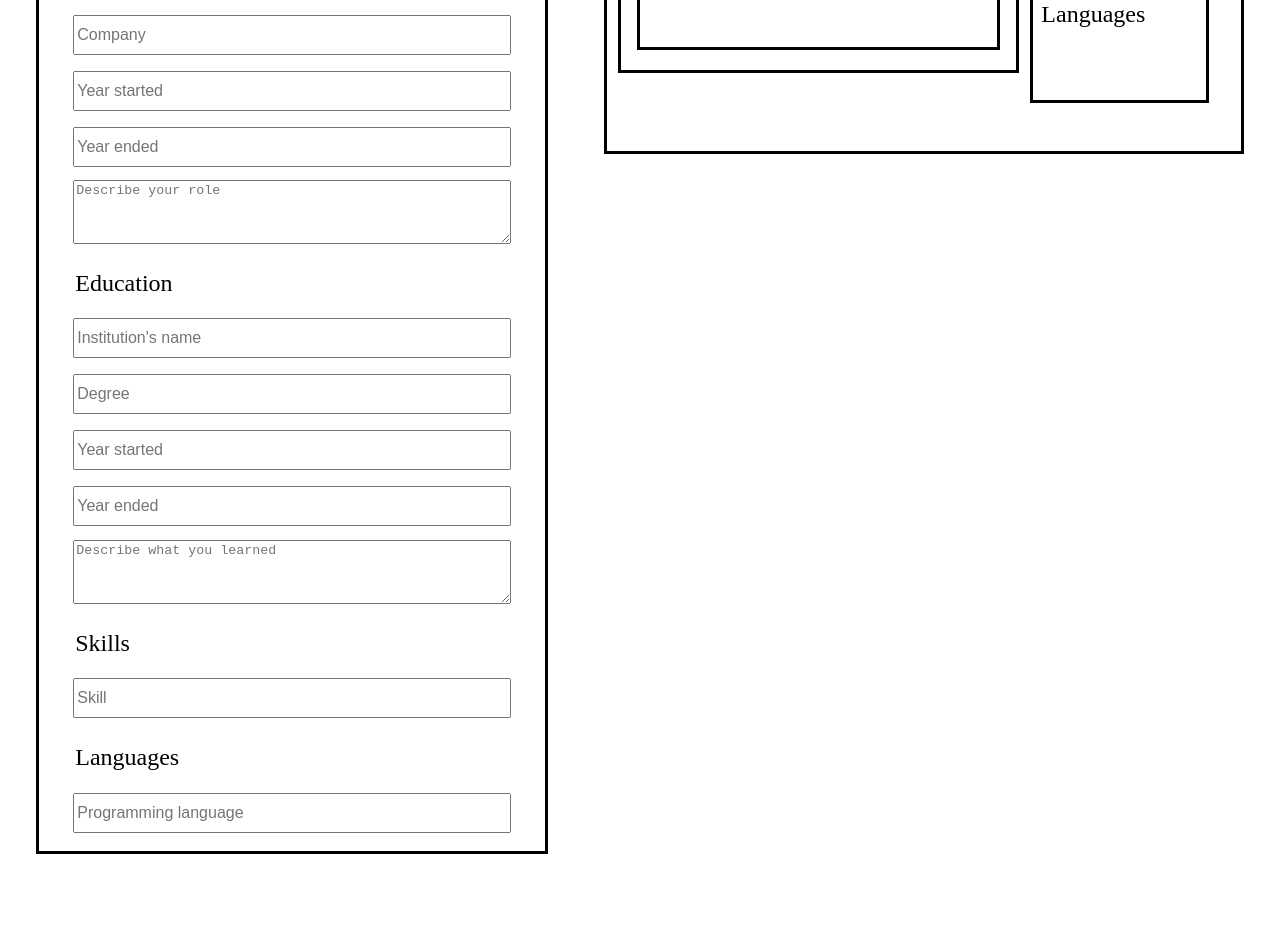
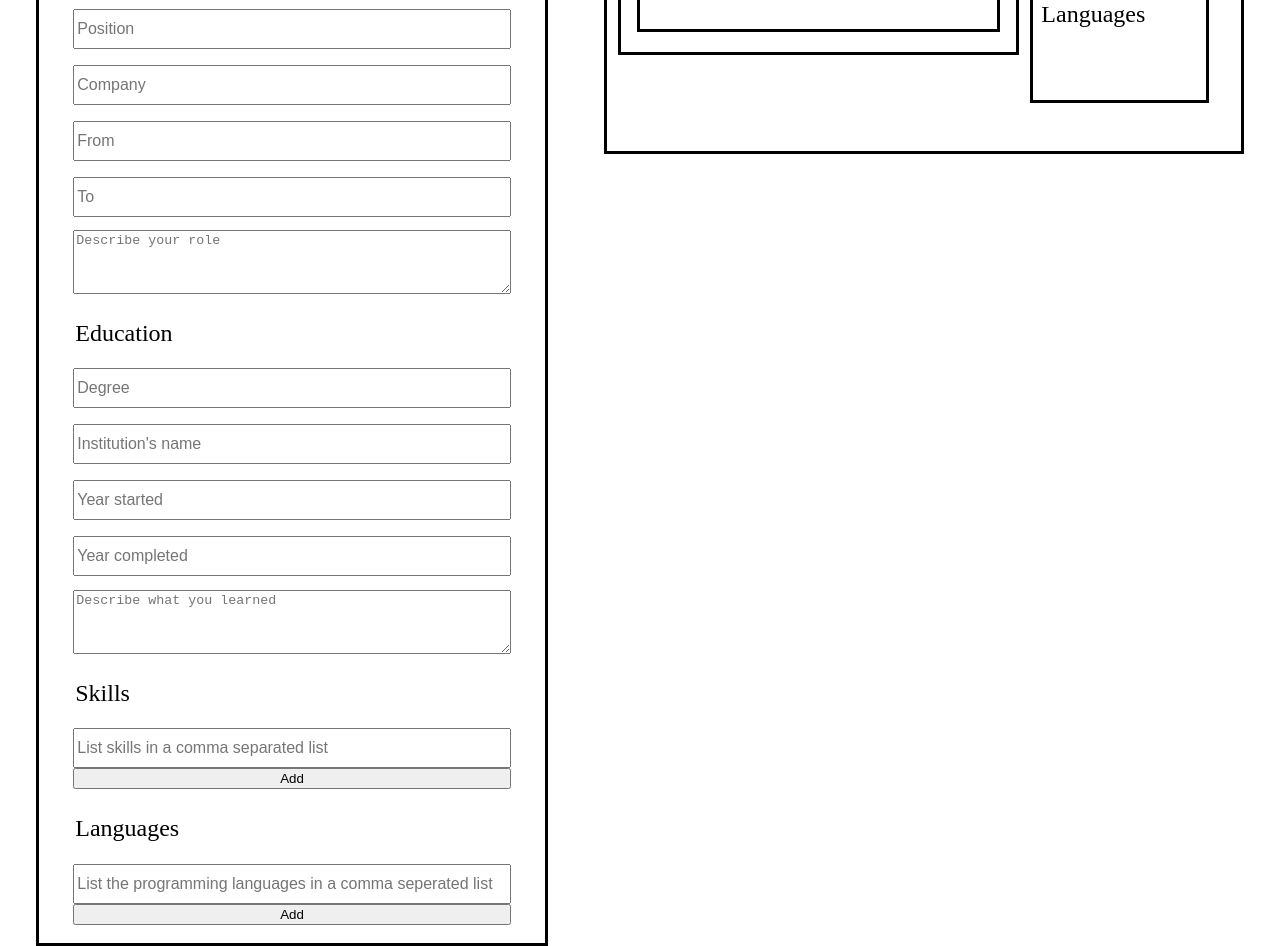
Before and after one commit to Kamo-Chip/CV-Creator, a React (Create React App) app: page / in a window 1280 px wide. Shown: the part 580-1526 px from the top of the page. Before the commit the page ends 1434 px from the top, so only its background shows below. Built offline with nearby package versions, Linux system fonts and the light colour scheme.

Commit message:
Changed format

```diff
--- a/src/components/Form.js
+++ b/src/components/Form.js
@@ -27,9 +27,7 @@ export default class Form extends React.Component{
                         yearCourseEnded: "",
                         courseDescription: "",
 
-                        skills: [
-                            "",
-                        ],
+                        skills: [],
 
                         languages: [],
                     }
@@ -41,10 +39,23 @@ export default class Form extends React.Component{
         });
     }
 
+    handleAdd = (e) =>{
+        e.preventDefault();
+        const target = e.target.parentElement.children[1];
+        const name = target.name;
+
+        this.setState({
+           [target.name]: this.state[name].concat(target.value)
+        })
+        target.value = "";
+    }
+
+
     render(){
         return (
             <div id="app-container">
                 <div id="form-container">
+                    <p>Enter your details</p>
                     <form id="cv-form">
                         {this.personalInfoUI()}
                         {this.experienceUI()}
@@ -64,9 +75,9 @@ export default class Form extends React.Component{
                 <legend>Personal Information</legend>
                 <input type="text" placeholder="First Name" name="firstName" onChange={this.handleChangeInput} value={this.state.firstName}></input>
                 <input type="text" placeholder="Last Name" name="lastName" onChange={this.handleChangeInput}></input>
-                <input type="text" placeholder="Phone number" name="phoneNumber" onChange={this.handleChangeInput}></input>
-                <input type="text" placeholder="Email" name="email" onChange={this.handleChangeInput}></input>
-                <input type="text" placeholder="GitHub Profile" name="githubProfile" onChange={this.handleChangeInput}></input>
+                <input type="tel" placeholder="Phone number" name="phoneNumber" onChange={this.handleChangeInput}></input>
+                <input type="email" placeholder="Email" name="email" onChange={this.handleChangeInput}></input>
+                <input type="url" placeholder="GitHub Profile" name="githubProfile" onChange={this.handleChangeInput}></input>
                 <textarea placeholder="Tell your story. Try to keep it short!" name="description" onChange={this.handleChangeInput}></textarea>
             </fieldset>
         );
@@ -78,8 +89,8 @@ export default class Form extends React.Component{
                 <legend>Experience</legend>
                 <input type="text" placeholder="Position" name="position" onChange={this.handleChangeInput}></input>
                 <input type="text" placeholder="Company" name="company" onChange={this.handleChangeInput}></input>
-                <input type="text" placeholder="Year started" name="yearJobStarted" onChange={this.handleChangeInput}></input>
-                <input type="text" placeholder="Year ended" name="yearJobEnded" onChange={this.handleChangeInput}></input>
+                <input type="text" placeholder="From" name="yearJobStarted" onChange={this.handleChangeInput}></input>
+                <input type="text" placeholder="To" name="yearJobEnded" onChange={this.handleChangeInput}></input>
                 <textarea placeholder="Describe your role" name="jobDescription" onChange={this.handleChangeInput}></textarea>
             </fieldset>
         );
@@ -89,10 +100,10 @@ export default class Form extends React.Component{
         return(
             <fieldset>
                 <legend>Education</legend>
+                <input type="text" placeholder="Degree" name="degree" onChange={this.handleChangeInput}></input>
                 <input type="text" placeholder="Institution's name" name="institutionName" onChange={this.handleChangeInput}></input>
-                <input type="text" placeholder="Degree" name="degree" onChange={this.handleChangeInput}></input>
                 <input type="text" placeholder="Year started" name="yearCourseStarted" onChange={this.handleChangeInput}></input>
-                <input type="text" placeholder="Year ended" name="yearCourseEnded" onChange={this.handleChangeInput}></input>
+                <input type="text" placeholder="Year completed" name="yearCourseEnded" onChange={this.handleChangeInput}></input>
                 <textarea placeholder="Describe what you learned" name="courseDescription" onChange={this.handleChangeInput}></textarea>
             </fieldset>
         );
@@ -102,7 +113,8 @@ export default class Form extends React.Component{
         return(
             <fieldset>
                 <legend>Skills</legend>
-                <input type="text" placeholder="Skill" className="skills"></input>
+                <input type="text" name="skills" placeholder="List skills in a comma separated list"></input>
+                <button onClick={this.handleAdd}>Add</button>
             </fieldset>
         );
     }
@@ -111,7 +123,8 @@ export default class Form extends React.Component{
         return(
             <fieldset>
                 <legend>Languages</legend>
-                <input type="text" placeholder="Programming language"></input>
+                <input type="text" name="languages" placeholder="List the programming languages in a comma seperated list"></input>
+                <button onClick={this.handleAdd}>Add</button>
             </fieldset>
         );
     }
```
